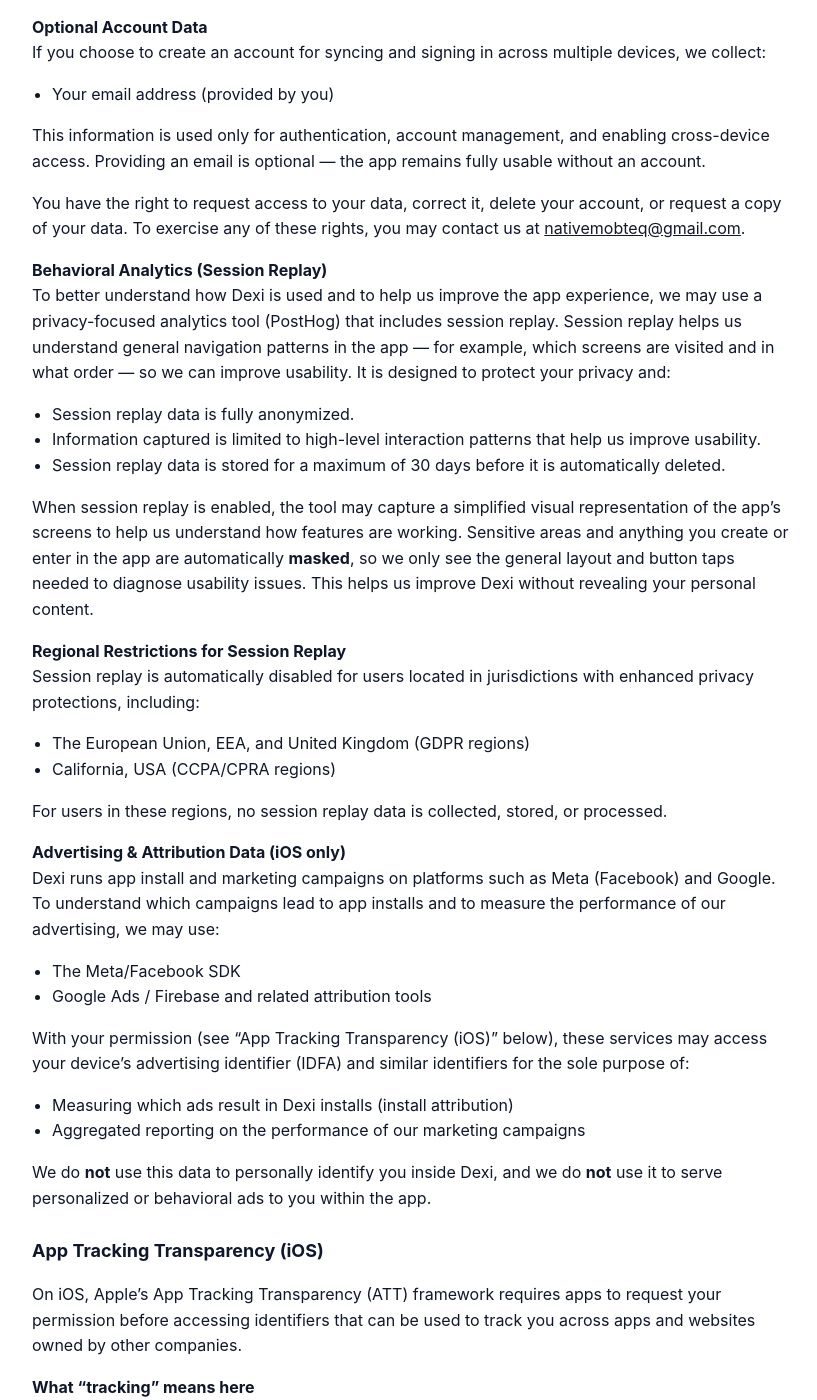
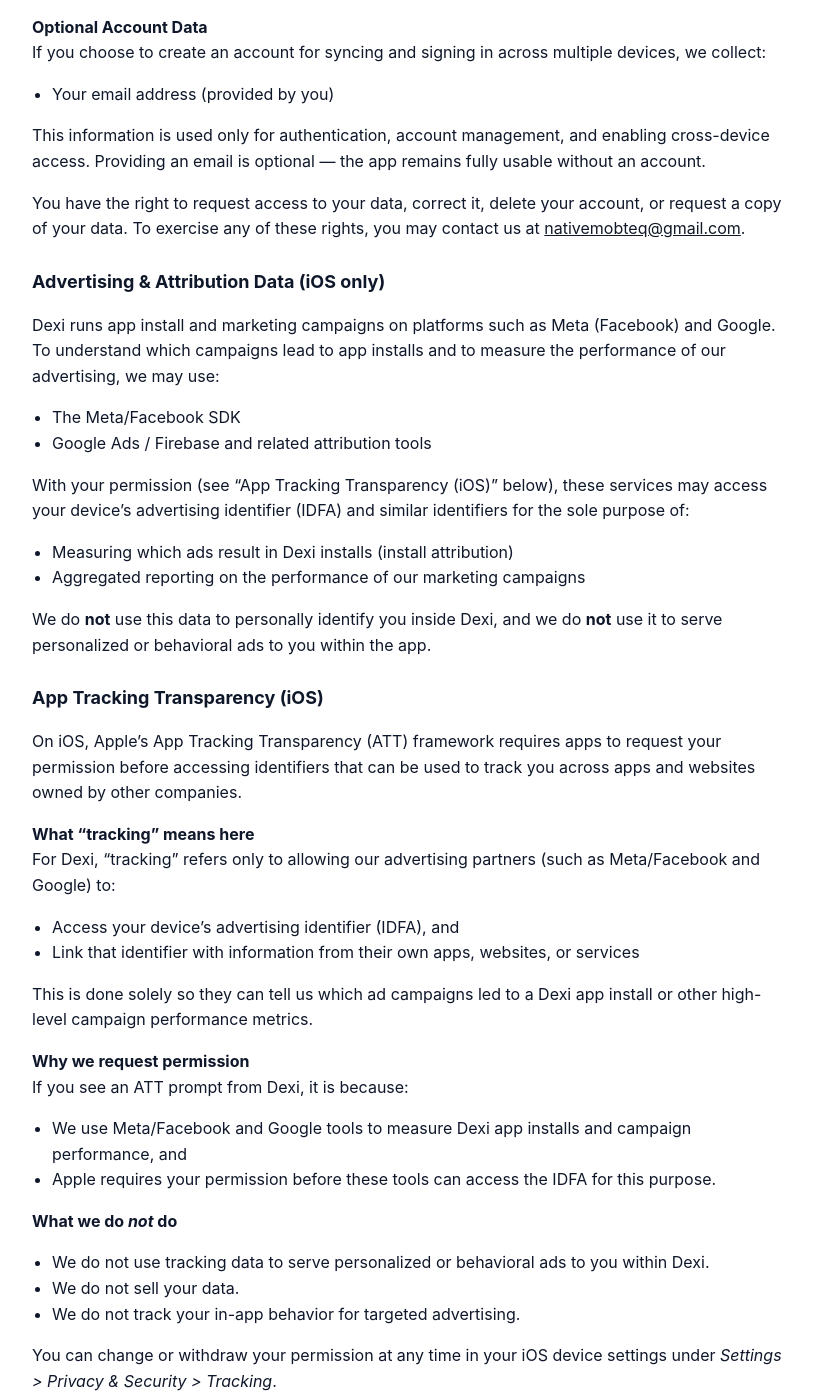
Before and after one commit to alexnitu88/pokemon-landing-page, a Jekyll site: the page privacy_policy.html, which Jekyll copies as it is, in a window 1280 px wide and 1400 px high, scrolled down 626 px. Shown: the whole window, without its empty margins (228-1045 px from the left). Built offline with Jekyll 4.4.1, drawn with Linux system fonts in a browser that asks for light colours; some of the changed text lies outside the part shown.

Commit message:
remove session replay/posthog from privacy policy

```diff
--- a/privacy_policy.html
+++ b/privacy_policy.html
@@ -109,38 +109,8 @@
         <a href="mailto:nativemobteq@gmail.com">nativemobteq@gmail.com</a>.
     </p>
 
-    <p><strong>Behavioral Analytics (Session Replay)</strong><br>
-        To better understand how Dexi is used and to help us improve the app experience, we may use a
-        privacy-focused analytics tool (PostHog) that includes session replay. Session replay helps us
-        understand general navigation patterns in the app — for example, which screens are visited and in
-        what order — so we can improve usability. It is designed to protect your privacy and:
-    </p>
-    <ul>
-        <li>Session replay data is fully anonymized.</li>
-        <li>Information captured is limited to high-level interaction patterns that help us improve usability.</li>
-        <li>Session replay data is stored for a maximum of 30 days before it is automatically deleted.</li>
-    </ul>
-
+    <h4>Advertising &amp; Attribution Data (iOS only)</h4>
     <p>
-        When session replay is enabled, the tool may capture a simplified visual representation of the app’s screens
-        to help us understand how features are working. Sensitive areas and anything you create or enter in the app are
-        automatically <strong>masked</strong>, so we only see the general layout and button taps needed to diagnose
-        usability issues. This helps us improve Dexi without revealing your personal content.
-    </p>
-
-    <p><strong>Regional Restrictions for Session Replay</strong><br>
-        Session replay is automatically disabled for users located in jurisdictions with enhanced privacy protections,
-        including:
-    </p>
-    <ul>
-        <li>The European Union, EEA, and United Kingdom (GDPR regions)</li>
-        <li>California, USA (CCPA/CPRA regions)</li>
-    </ul>
-    <p>
-        For users in these regions, no session replay data is collected, stored, or processed.
-    </p>
-
-    <p><strong>Advertising &amp; Attribution Data (iOS only)</strong><br>
         Dexi runs app install and marketing campaigns on platforms such as Meta (Facebook) and Google. To understand
         which campaigns lead to app installs and to measure the performance of our advertising, we may use:
     </p>
@@ -201,19 +171,14 @@
 
     <h4>How We Use This Data</h4>
     <p><strong>Crash &amp; diagnostic data</strong> is used solely to investigate issues, fix bugs, and improve app
-        stability and
-        performance.</p>
+        stability and performance.
+    </p>
     <p><strong>Email account data</strong> is used only to:</p>
     <ul>
         <li>Create and maintain your Dexi account</li>
         <li>Authenticate you across devices</li>
         <li>Sync your app data securely (if applicable)</li>
     </ul>
-    <p>
-        <strong>Behavioral analytics data</strong> helps us understand general usage patterns so we can make Dexi more
-        intuitive, reliable, and enjoyable. This data is anonymized and is never used to identify individual users.
-        Session replay features are not enabled for users located in GDPR or California jurisdictions.
-    </p>
     <p>
         <strong>Advertising &amp; attribution data</strong> (where you have given permission on iOS) is used to:
     </p>
@@ -228,23 +193,14 @@
         may be processed by our authentication provider solely for login and account verification.
     </p>
     <p>
-        Behavioral analytics data, including anonymized session replay (where enabled), is processed by PostHog. PostHog
-        does not receive session replay data from users in GDPR regions or California because replay features are
-        disabled
-        in those locations.
-    </p>
-    <p>
         Advertising and attribution data (such as advertising identifiers and high-level install or campaign performance
         metrics) may be processed by our advertising partners (for example, Meta/Facebook and Google) solely to measure
-        and
-        report on the performance of Dexi’s app install and marketing campaigns, and only where you have granted
-        permission
-        through the App Tracking Transparency prompt on iOS.
+        and report on the performance of Dexi’s app install and marketing campaigns, and only where you have granted
+        permission through the App Tracking Transparency prompt on iOS.
     </p>
     <p>
         We do not sell your data. We do not share data with third parties for their own independent advertising or
-        profiling
-        purposes beyond the limited attribution and measurement activities described above.
+        profiling purposes beyond the limited attribution and measurement activities described above.
     </p>
 
     <h4>Retention</h4>
@@ -252,10 +208,6 @@
         Crash reports are retained only as long as needed for debugging and in accordance with our provider’s standard
         retention practices. Email addresses associated with optional accounts are retained until you delete your Dexi
         account or request deletion, subject to any legal obligations we may have.
-    </p>
-    <p>
-        Anonymized session replay data (for regions where it is enabled) is kept for no longer than 30 days before it is
-        automatically deleted. For users in GDPR regions or California, no session replay data is collected or retained.
     </p>
     <p>
         Advertising and attribution data is retained by us and our partners only as long as necessary for campaign
```
